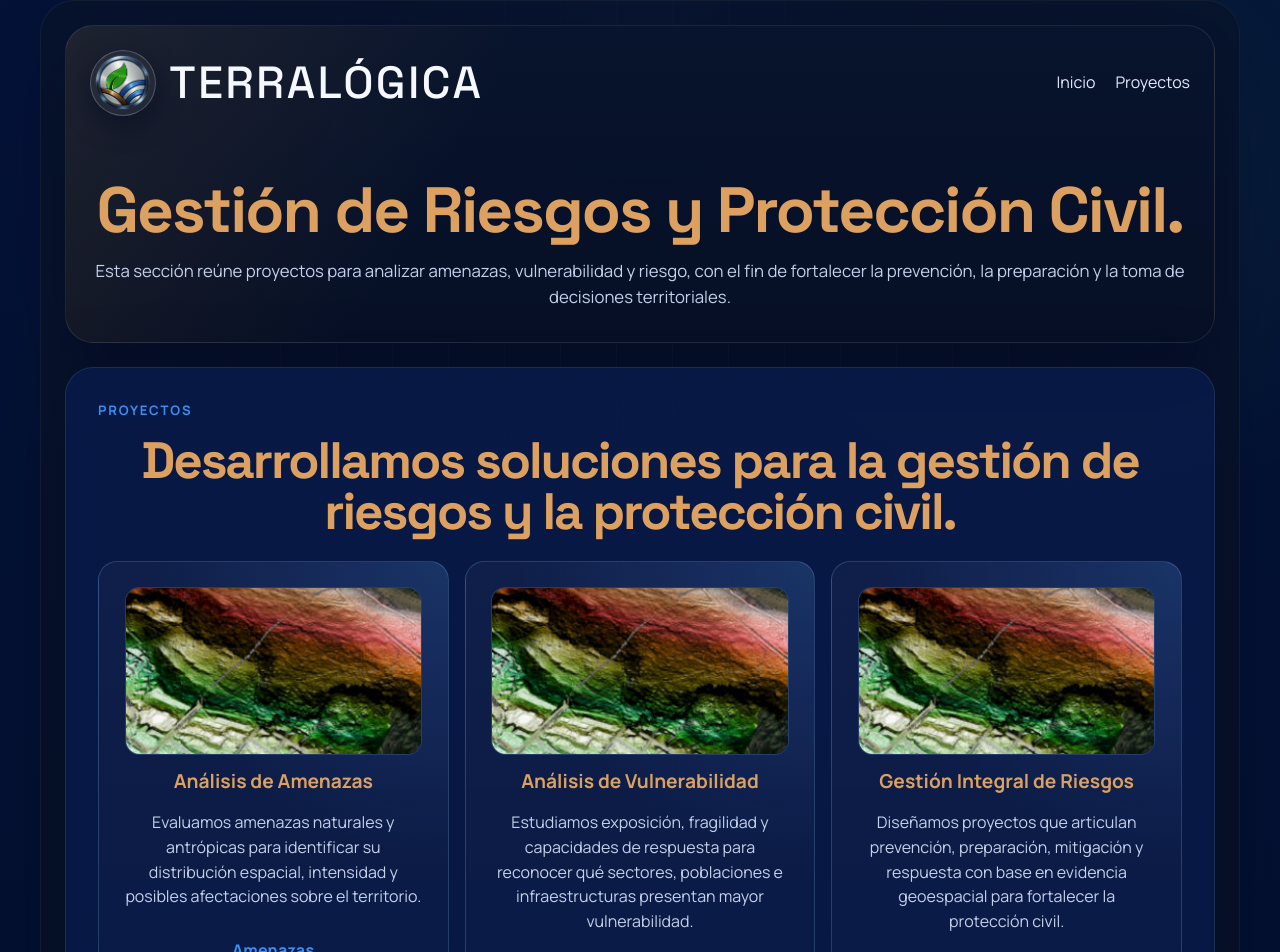
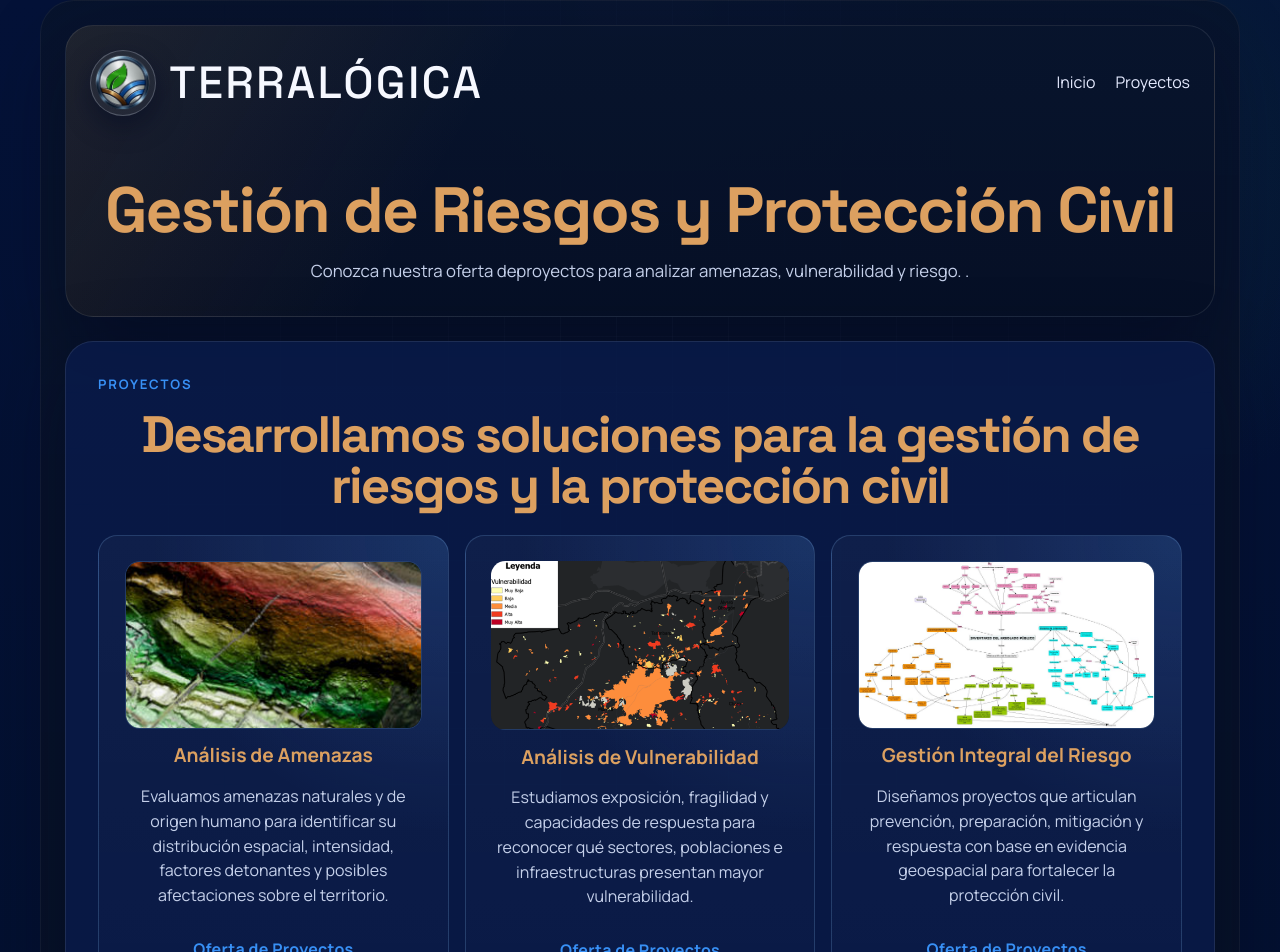
Before and after one commit to moraman61-arch/terralogica-web, a React (Vite) app: page /servicios/proyectos/gestion-riesgos-proteccion-civil in a window 1280 px wide. Shown: the top 952 px of the page. Built offline with nearby package versions, Linux system fonts and the light colour scheme.

Commit message:
deploy: actualizar imágenes y encuadre en paneles de riesgos

```diff
--- a/src/App.css
+++ b/src/App.css
@@ -1463,9 +1463,18 @@
   background: rgba(7, 23, 63, 0.75);
 }
 
+.planeacion-project-image-vulnerabilidad {
+  width: calc(100% + 20px);
+  max-width: none;
+  margin: -10px 0 0 -10px;
+  object-position: top center;
+}
+
 .planeacion-project-image-link {
   display: block;
   line-height: 0;
+  overflow: hidden;
+  border-radius: 0.9rem;
 }
 
 .planeacion-project-image-link:hover .planeacion-project-image,
--- a/src/GestionRiesgosProteccionCivil.jsx
+++ b/src/GestionRiesgosProteccionCivil.jsx
@@ -7,25 +7,26 @@ const riskProjectTypes = [
     image: '/proyectos/proyecto-gestion-riesgos-proteccion-civil.png',
     imageAlt: 'Vista ilustrativa para análisis de amenazas',
     linkTo: '/servicios/proyectos/gestion-riesgos-proteccion-civil/amenazas',
-    linkLabel: 'Amenazas',
+    linkLabel: 'Oferta de Proyectos',
     description:
-      'Evaluamos amenazas naturales y antrópicas para identificar su distribución espacial, intensidad y posibles afectaciones sobre el territorio.',
+      'Evaluamos amenazas naturales y de origen humano para identificar su distribución espacial, intensidad, factores detonantes y posibles afectaciones sobre el territorio.',
   },
   {
     title: 'Análisis de Vulnerabilidad',
-    image: '/proyectos/proyecto-gestion-riesgos-proteccion-civil.png',
+    image: '/proyectos/VULNELOCMOR.png',
+    imageClass: 'planeacion-project-image-vulnerabilidad',
     imageAlt: 'Vista ilustrativa para análisis de vulnerabilidad',
     linkTo: '/servicios/proyectos/gestion-riesgos-proteccion-civil/vulnerabilidad',
-    linkLabel: 'Vulnerabilidad',
+    linkLabel: 'Oferta de Proyectos',
     description:
       'Estudiamos exposición, fragilidad y capacidades de respuesta para reconocer qué sectores, poblaciones e infraestructuras presentan mayor vulnerabilidad.',
   },
   {
-    title: 'Gestión Integral de Riesgos',
-    image: '/proyectos/proyecto-gestion-riesgos-proteccion-civil.png',
+    title: 'Gestión Integral del Riesgo',
+    image: '/proyectos/Captura.JPG',
     imageAlt: 'Vista ilustrativa para gestión integral de riesgos',
     linkTo: '/servicios/proyectos/gestion-riesgos-proteccion-civil/riesgos',
-    linkLabel: 'Riesgos',
+    linkLabel: 'Oferta de Proyectos',
     description:
       'Diseñamos proyectos que articulan prevención, preparación, mitigación y respuesta con base en evidencia geoespacial para fortalecer la protección civil.',
   },
@@ -47,10 +48,10 @@ function GestionRiesgosProteccionCivil() {
         </header>
 
         <div className="hero-copy subpage-intro planeacion-intro">
-          <h1>Gestión de Riesgos y Protección Civil.</h1>
+          <h1>Gestión de Riesgos y Protección Civil</h1>
           <p className="hero-text">
-            Esta sección reúne proyectos para analizar amenazas, vulnerabilidad y riesgo, con el fin de fortalecer la prevención,
-            la preparación y la toma de decisiones territoriales.
+            Conozca nuestra oferta deproyectos para analizar amenazas, vulnerabilidad y riesgo.
+            .
           </p>
         </div>
       </section>
@@ -58,7 +59,7 @@ function GestionRiesgosProteccionCivil() {
       <section className="services-section planeacion-projects-section">
         <div className="section-heading planeacion-projects-heading">
           <p className="eyebrow">Proyectos</p>
-          <h2>Desarrollamos soluciones para la gestión de riesgos y la protección civil.</h2>
+          <h2>Desarrollamos soluciones para la gestión de riesgos y la protección civil</h2>
         </div>
         <div className="service-grid projects-grid planeacion-projects-grid">
           {riskProjectTypes.map((projectType) => (
@@ -66,14 +67,14 @@ function GestionRiesgosProteccionCivil() {
               {projectType.linkTo ? (
                 <Link className="planeacion-project-image-link" to={projectType.linkTo} aria-label={`Abrir ${projectType.title}`}>
                   <img
-                    className="planeacion-project-image"
+                    className={`planeacion-project-image${projectType.imageClass ? ` ${projectType.imageClass}` : ''}`}
                     src={projectType.image}
                     alt={projectType.imageAlt}
                   />
                 </Link>
               ) : (
                 <img
-                  className="planeacion-project-image"
+                  className={`planeacion-project-image${projectType.imageClass ? ` ${projectType.imageClass}` : ''}`}
                   src={projectType.image}
                   alt={projectType.imageAlt}
                 />
```
Also changed, not shown: public/proyectos/Captura.JPG (added), public/proyectos/VULNELOCMOR.png (added).
